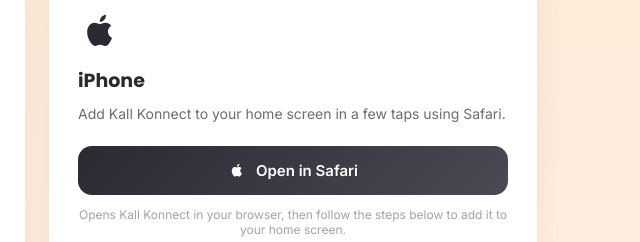
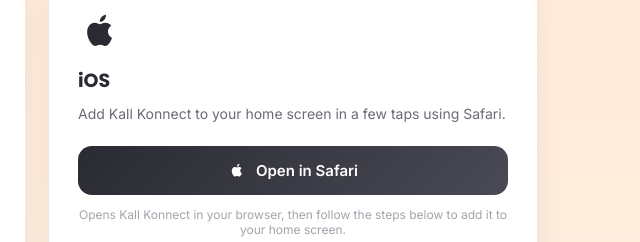
Before and after one commit to Freddielite/kall-konnect-website, a website: page index.html in a window 1280 px wide. Shown: the part 1571-1813 px from the top of the page, 603-1243 px from the left. Drawn offline with Linux system fonts and the light colour scheme.

Commit message:
Update page content via admin panel

```diff
--- a/index.html
+++ b/index.html
@@ -522,7 +522,7 @@
       <div class="dl-icon">
         <svg viewBox="0 0 24 24" fill="var(--ink)"><path d="M16.36 12.86c-.02-2.1 1.72-3.1 1.8-3.16-.98-1.44-2.5-1.63-3.05-1.66-1.3-.13-2.53.76-3.19.76-.66 0-1.68-.74-2.76-.72-1.42.02-2.73.83-3.46 2.1-1.47 2.56-.38 6.34 1.06 8.42.7 1.02 1.53 2.16 2.63 2.12 1.05-.04 1.45-.68 2.72-.68 1.27 0 1.63.68 2.75.66 1.13-.02 1.85-1.03 2.55-2.06.8-1.18 1.13-2.32 1.15-2.38-.03-.01-2.19-.84-2.2-3.4z"></path><path d="M14.4 6.36c.58-.71.98-1.68.87-2.66-.84.04-1.87.57-2.47 1.27-.53.62-1.02 1.63-.89 2.58.93.07 1.88-.47 2.49-1.19z"></path></svg>
       </div>
-      <h3 id="ios-title">iPhone</h3>
+      <h3 id="ios-title">iOS</h3>
       <p class="desc" id="ios-desc">Add Kall Konnect to your home screen in a few taps using Safari.</p>
       <a id="ios-download-link" class="dl-btn dl-ios" href="https://kallkonnect.vercel.app" target="_blank" rel="noopener">
         <svg viewBox="0 0 24 24" fill="currentColor"><path d="M16.36 12.86c-.02-2.1 1.72-3.1 1.8-3.16-.98-1.44-2.5-1.63-3.05-1.66-1.3-.13-2.53.76-3.19.76-.66 0-1.68-.74-2.76-.72-1.42.02-2.73.83-3.46 2.1-1.47 2.56-.38 6.34 1.06 8.42.7 1.02 1.53 2.16 2.63 2.12 1.05-.04 1.45-.68 2.72-.68 1.27 0 1.63.68 2.75.66 1.13-.02 1.85-1.03 2.55-2.06.8-1.18 1.13-2.32 1.15-2.38-.03-.01-2.19-.84-2.2-3.4z"></path><path d="M14.4 6.36c.58-.71.98-1.68.87-2.66-.84.04-1.87.57-2.47 1.27-.53.62-1.02 1.63-.89 2.58.93.07 1.88-.47 2.49-1.19z"></path></svg>
```
